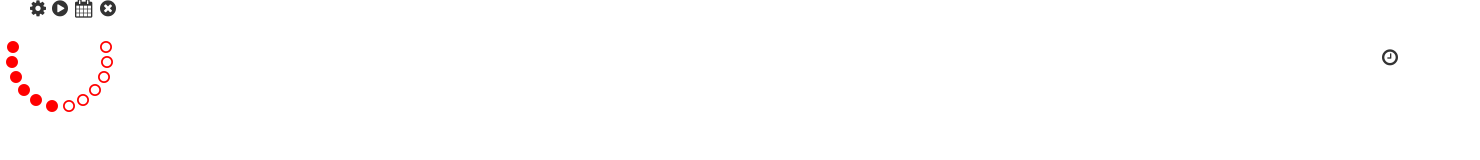
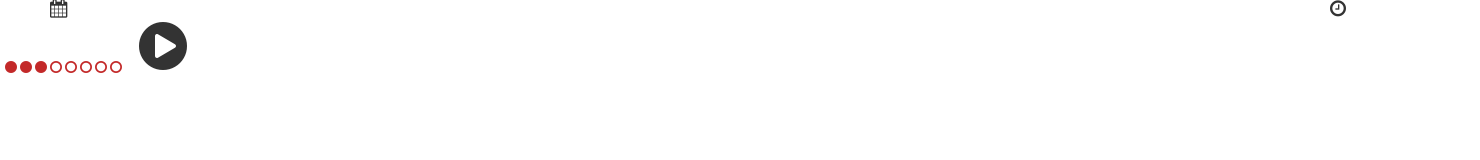
Before and after one commit to takatsuki/podati, a website with bundled scripts: page index.html in a window 1280 px wide. Shown: the whole page, 1480 px wide, since content can reach past the window. Built offline with nearby package versions, Linux system fonts and the light colour scheme; files whose address does not match are found by name.

Commit message:
Change style

```diff
--- a/index.html
+++ b/index.html
@@ -27,33 +27,29 @@
     <body style="-webkit-app-region: drag; background-color:rgba(204, 204, 204, 0.0);">
 
         <div class="pomodoro">
-            <canvas style="-webkit-app-region: drag; position: absolute; top: 8px; left: 10px;" id="myCanvas" width="100" height="100"> </canvas>
+            <canvas class="counter" id="myCanvas" width="75" height="75"></canvas>
+            <canvas class="counter2" id="myCanvas2" width="125" height="75"></canvas>
 
-            <span class="fa fa-play-circle fa-lg startstop" id="watch" value="Stop"></span>
-            <span class="fa fa-gear fa-lg conf"></span>
-            <span class="fa fa-times-circle fa-lg quit"></span>
+            <span class="fa fa-play-circle startstop fa-4x" id="watch" value="Stop"></span>
+            <span class="fa fa-gear conf fa-lg"></span>
+            <span class="fa fa-times-circle quit fa-lg"></span>
 
-            <span class="date fa fa-calendar fa-lg" id="calendar"></span>
+            <span class="fa fa-calendar date fa-lg" id="calendar"></span>
 
 
-            <span class="fa fa-circle pomodori done1"  ></span>
-            <span class="fa fa-circle pomodori done2"  ></span>
-            <span class="fa fa-circle pomodori done3"  ></span>
-            <span class="fa fa-circle pomodori done4"  ></span>
-            <span class="fa fa-circle pomodori done5"  ></span>
-            <span class="fa fa-circle pomodori done6"  ></span>
-
-            <span class="fa fa-circle-o pomodori todo1"  ></span>
-            <span class="fa fa-circle-o pomodori todo2"  ></span>
-            <span class="fa fa-circle-o pomodori todo3"  ></span>
-            <span class="fa fa-circle-o pomodori todo4"  ></span>
-            <span class="fa fa-circle-o pomodori todo5"  ></span>
-            <span class="fa fa-circle-o pomodori todo6"  ></span>
+            <span class="fa fa-circle pomodori pomodori1"  ></span>
+            <span class="fa fa-circle pomodori pomodori2"  ></span>
+            <span class="fa fa-circle pomodori pomodori3"  ></span>
+            <span class="fa fa-circle-o pomodori pomodori4"  ></span>
+            <span class="fa fa-circle-o pomodori pomodori5"  ></span>
+            <span class="fa fa-circle-o pomodori pomodori6"  ></span>
+            <span class="fa fa-circle-o pomodori pomodori7"  ></span>
+            <span class="fa fa-circle-o pomodori pomodori8"  ></span>
 
         </div>
 
         <div class="datetime">
-            <span style="-webkit-app-region: no-drag; position: absolute; top: 51px; left: 102px;" class="fa fa-clock-o fa-lg" id="pomodoro"></span>
+            <span class="fa fa-clock-o fa-lg date" id="pomodoro"></span>
             <div id="toto"></div>
         </div>
         <script src="script.js"></script>
--- a/package.json
+++ b/package.json
@@ -10,8 +10,8 @@
   "window": {
     "frame": false,
     "toolbar": false,
-    "width": 150,
-    "height": 150,
+    "width": 200,
+    "height": 75,
     "transparent": true,
     "resizable": false,
     "fullscreen": false
--- a/script.js
+++ b/script.js
@@ -1,13 +1,66 @@
 "use strict";
 
 var timer;
+var timer2;
+
 var timerCurrent;
 var timerFinish;
 var timerSeconds;
-var pomodoriTime =  20;
+
+var pomodoriTime   = 25 ; //* 60;
+var shortBreakTime = 5  ; //* 60;
+var longBreakTime  = 15 ; //* 60;
+
+var pomodoriNb        = 4;
+var pomodoriLongBreak = 4;
+var currentPomodori   = 1;
+var bool = false;
+
+
 
 //var win = require('nw.gui').Window.get();
 
+
+function pomodoriEnd() {
+
+    var canvas = document.getElementById('myCanvas');
+    var context = canvas.getContext('2d');
+    var x = canvas.width / 2;
+    var y = canvas.height / 2;
+    var radius = 25;
+    var startAngle = 1.5 * Math.PI;
+    var endAngle = 360 * Math.PI/180 + 1.5 * Math.PI;
+    var counterClockwise = false;
+
+    context.clearRect(0, 0, canvas.width, canvas.height);
+
+    context.beginPath();
+    context.arc(x, y, radius, startAngle, endAngle, counterClockwise);
+    context.lineWidth = 7;
+
+    // line color
+    if (bool === true) {
+        context.strokeStyle = '#d81818';
+        bool = false;
+    } else {
+        context.strokeStyle = '#18d83d';
+        bool = true;
+    }
+    context.stroke();
+
+
+    Date.prototype.getWeek = function() {
+        var onejan = new Date(this.getFullYear(), 0, 1);
+        return Math.ceil((((this - onejan) / 86400000) + onejan.getDay() + 1) / 7);
+    }
+
+    var weekNumber = (new Date()).getWeek();
+
+    var dayNames = ['Sunday', 'Monday', 'Tuesday', 'Wednesday', 'Thursday', 'Friday', 'Saturday'];
+    var now = new Date();
+    $('#toto').html(dayNames[now.getDay()] + " W" + weekNumber + "</br>" + now);
+
+}
 
 function get2D(num) {
     if (num.toString().length < 2) {// Integer of less than two digits
@@ -35,45 +88,28 @@ function drawTimer(percent, time) {
     var context = canvas.getContext('2d');
     var x = canvas.width / 2;
     var y = canvas.height / 2;
-    var radius = 35;
+    var radius = 25;
     var startAngle = 1.5 * Math.PI;
     var endAngle = deg * Math.PI/180 + 1.5 * Math.PI;
     var counterClockwise = false;
 
     context.clearRect(0, 0, canvas.width, canvas.height);
 
+    context.beginPath();
+    context.arc(x, y, radius, startAngle, endAngle, counterClockwise);
+    context.lineWidth = 7;
 
-/*
-    context.beginPath();
-    context.beginPath();
-    context.arc(x, y, radius + 7, 0, 2 * Math.PI , counterClockwise);
-    context.lineWidth = 1;
-    context.strokeStyle = '#123456';
+    // line color
+    context.strokeStyle = '#d81818';
+
     context.stroke();
 
-    context.beginPath();
-    context.beginPath();
-    context.arc(x, y, radius - 5, 0, 2 * Math.PI , counterClockwise);
-    context.lineWidth = 1;
-    context.strokeStyle = '#123456';
-    context.stroke();
+    var canvas = document.getElementById('myCanvas2');
+    var context = canvas.getContext('2d');
+    context.clearRect(0, 0, canvas.width, canvas.height);
 
-
-    context.beginPath();
-    context.beginPath();
-    context.arc(x, y, radius, 0, 2 * Math.PI , counterClockwise);
-    context.lineWidth = 1;
-    context.fillStyle = 'rgba(83, 156, 229, 0.18)';
-    context.fill();
-    context.strokeStyle = 'rgba(83, 156, 229, 0.18)';
-    context.stroke();
-*/
-    context.beginPath();
-    context.arc(x, y, radius, startAngle, endAngle, counterClockwise);
-    context.lineWidth = 10;
-
-    context.font = "20px Arial";
-    context.fillText(get2D(displayMin) + ':' + get2D(displaySec), 25, 58);
+    context.font = "50px Arial";
+    context.fillText(get2D(displayMin) + ':' + get2D(displaySec), 0, 55);
 
     // line color
     context.strokeStyle = '#198212';
@@ -93,9 +129,10 @@ function stopWatch() {
 
         clearInterval(timer);
 
-        $('span#watch')[0].setAttribute("class", 'fa fa-play-circle fa-lg startstop');
+        $('span#watch')[0].setAttribute("class", 'fa fa-play-circle startstop fa-4x');
         $('span#watch')[0].setAttribute("value", 'Start');
 
+        /*
         a_window = window.open('popup.html', {
                 "position": "center",
                 "focus": true,
@@ -104,24 +141,14 @@ function stopWatch() {
                 "width": 901,
                 "height": 127
         });
+        */
+        timer2 = setInterval('pomodoriEnd()', 500);
+
 
     } else {
         percent = 100 - ((seconds / timerSeconds) * 100);
         drawTimer(percent, seconds);
     }
-
-
-    Date.prototype.getWeek = function() {
-        var onejan = new Date(this.getFullYear(), 0, 1);
-        return Math.ceil((((this - onejan) / 86400000) + onejan.getDay() + 1) / 7);
-    }
-
-    var weekNumber = (new Date()).getWeek();
-
-    var dayNames = ['Sunday', 'Monday', 'Tuesday', 'Wednesday', 'Thursday', 'Friday', 'Saturday'];
-    var now = new Date();
-    $('#toto').html(dayNames[now.getDay()] + " W" + weekNumber + "</br>" + now);
-
 }
 
 $(document).ready(function () {
@@ -136,14 +163,15 @@ $(document).ready(function () {
         e.preventDefault();
         if ($('span#watch')[0].getAttribute("value") === 'Start') {
             $('span#watch')[0].setAttribute("value", 'Stop');
-            $('span#watch')[0].setAttribute("class", 'fa fa-stop-circle fa-lg startstop');
+            $('span#watch')[0].setAttribute("class", 'fa fa-stop-circle startstop fa-4x');
             timerSeconds = pomodoriTime;
             timerCurrent = 0;
             timerFinish = new Date().getTime() + (timerSeconds * 1000);
-            timer = setInterval('stopWatch()', 50);
+            timer = setInterval('stopWatch()', 100);
+            clearInterval(timer2);
         } else {
             $('span#watch')[0].setAttribute("value", 'Start');
-            $('span#watch')[0].setAttribute("class", 'fa fa-play-circle fa-lg startstop');
+            $('span#watch')[0].setAttribute("class", 'fa fa-play-circle fa-4x startstop fa-4x');
             clearInterval(timer);
         }
     });
@@ -157,20 +185,16 @@ $(document).ready(function () {
                 right: 0
             }, 200);
         $('.pomodoro').stop().animate({
-                right: '-150px'
+                right: '-200px'
             }, 200);
     });
 
     $('span#pomodoro').click(function(){
         $('.datetime').stop().animate({
-            right: '-150px'
+            right: '-200px'
         }, 200);
         $('.pomodoro').stop().animate({
             right: 0
         }, 200);
     });
-
-
-
-
 });
--- a/style.css
+++ b/style.css
@@ -1,15 +1,15 @@
 .pomodoro {
     overflow:hidden;
-    height:150px;
-    width:150px;
+    height:75px;
+    width:200px;
     position:relative;
 }
 .datetime {
-    width:150px;
-    height:150px;
+    width:200px;
+    height:75px;
     position:absolute;
     top:0;
-    right:-150px;
+    right:-200px;
 }
 
 body {
@@ -19,85 +19,86 @@ body {
 .startstop {
     -webkit-app-region: no-drag;
     position: absolute;
-    top: 2px;
-    left: 52px;
+    top: 18px;
+    left: 139px;
 }
 
 .conf {
     -webkit-app-region: no-drag;
     position: absolute;
-    top: 2px;
-    left: 30px;
+    top: 3px;
+    left: 25px;
+
+    visibility: hidden;
 }
 
 .quit {
     -webkit-app-region: no-drag;
     position: absolute;
-    top: 2px;
-    left: 100px;
+    top: 3px;
+    left: 5px;
+
+    visibility: hidden;
 }
 
 .date {
     -webkit-app-region: no-drag;
     position: absolute;
     top: 2px;
-    left: 75px;
+    left: 50px;
 }
 
 .pomodori {
     -webkit-app-region: no-drag;
-    color:red;
+    color:rgb(195, 41, 41);
     position: absolute;
     top: 94px;
     left: 30px;
 }
 
-.done1 {
-    top:  99px;
-    left: 46px;
+.pomodori1 {
+    top:  60px;
+    left: 5px;
 }
-.done2 {
-    top:  93px;
-    left: 30px;
+.pomodori2 {
+    top:  60px;
+    left: 20px;
 }
-.done3 {
-    top:  83px;
-    left: 18px;
+.pomodori3 {
+    top:  60px;
+    left: 35px;
 }
-.done4 {
-    top: 70px;
-    left: 10px;
+.pomodori4 {
+    top: 60px;
+    left: 50px;
 }
-.done5 {
-    top: 55px;
-    left: 6px;
+.pomodori5 {
+    top: 60px;
+    left: 65px;
 }
-.done6 {
-    top: 40px;
-    left: 7px;
+.pomodori6 {
+    top: 60px;
+    left: 80px;
+}
+.pomodori7 {
+    top: 60px;
+    left: 110px;
+}
+.pomodori8 {
+    top: 60px;
+    left: 95px;
 }
 
-.todo1 {
-    top:  99px;
-    left: 63px;
+.counter {
+    -webkit-app-region: drag;
+    position: absolute;
+    top: 0px;
+    left: 125px;
 }
-.todo2 {
-    top:  93px;
-    left: 77px;
+
+.counter2 {
+    -webkit-app-region: drag;
+    position: absolute;
+    top: 0px;
+    left: 0px;
 }
-.todo3 {
-    top:  83px;
-    left: 89px;
-}
-.todo4 {
-    top: 70px;
-    left: 98px;
-}
-.todo5 {
-    top: 55px;
-    left: 101px;
-}
-.todo6 {
-    top: 40px;
-    left: 100px;
-}
```
Also changed, not shown: popup.html (+1 -1 lines).
